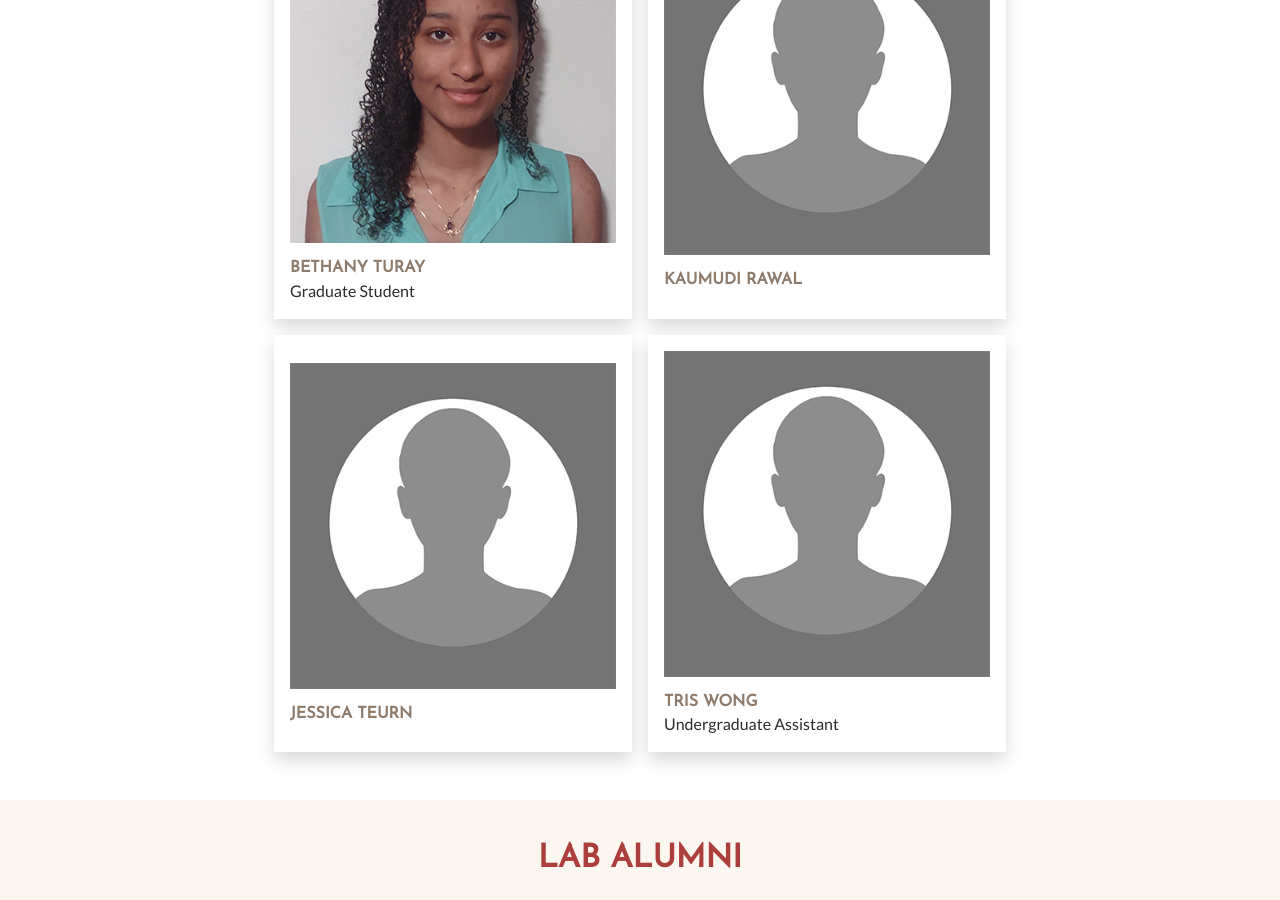
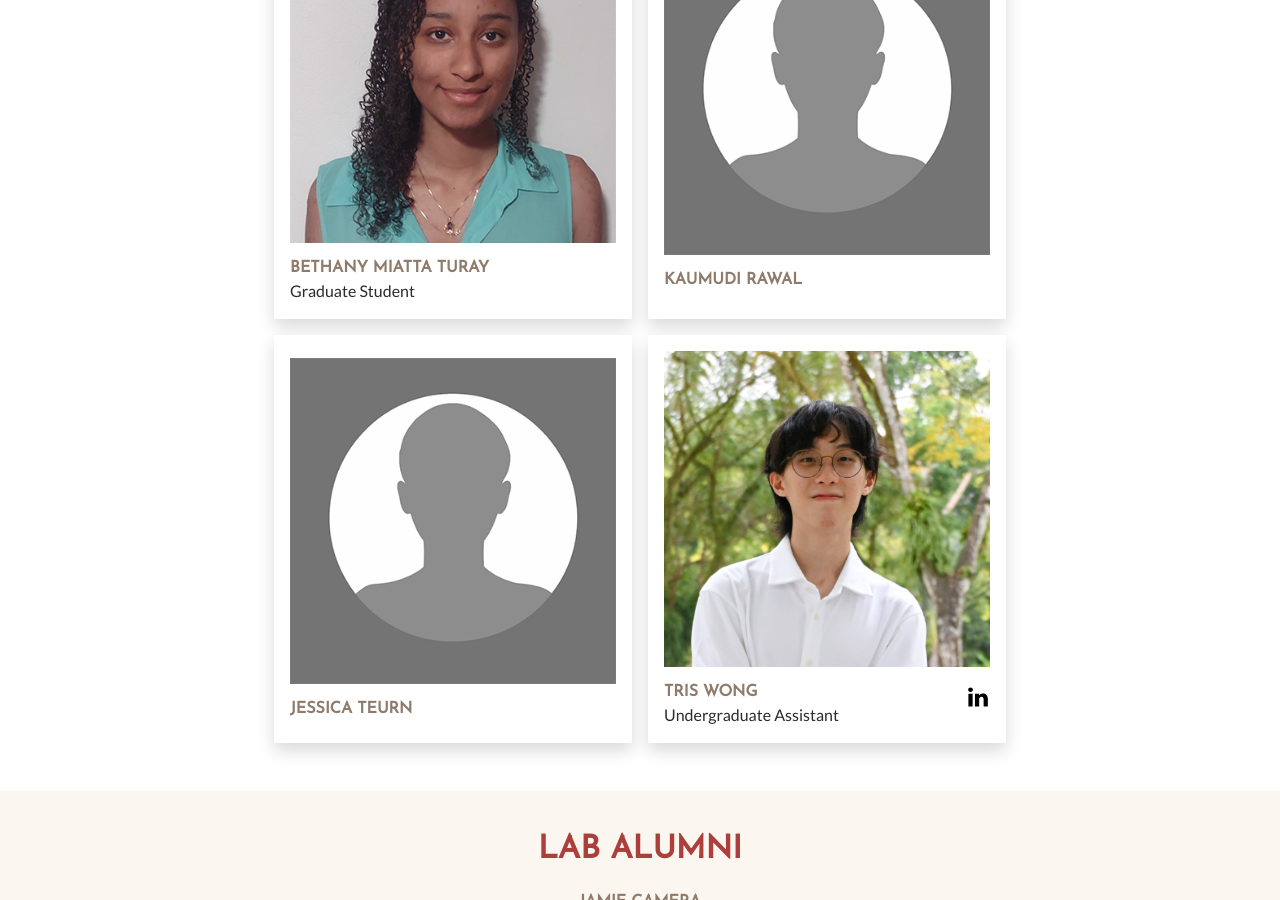
Before and after one commit to ato-neulab/Lab-Website, a Jekyll site: the page built from people.html, in a window 1280 px wide and 900 px high, scrolled down 1271 px. Built offline with Jekyll 4.4.1, drawn with Linux system fonts in a browser that asks for light colours.

Commit message:
Photos adjusted for Tris, adjusted Bethany's name

```diff
--- a/Gemfile
+++ b/Gemfile
@@ -41,3 +41,4 @@
 gem 'rack', '~> 2.2.4'
 gem 'rspec'
 gem "webrick", "~> 1.8"
+gem 'wdm', '>= 0.1.0' if Gem.win_platform?
--- a/_data/people.yml
+++ b/_data/people.yml
@@ -10,7 +10,7 @@
   headshot: "gianna.png"
   linkedin: https://www.linkedin.com/in/giannaewilliams/
 
-- name: "Bethany Turay"
+- name: "Bethany Miatta Turay"
   position: "Graduate Student"
   current: true
   headshot: "bethany.png"
@@ -24,6 +24,8 @@
 - name: "Tris Wong"
   position: "Undergraduate Assistant"
   current: true
+  headshot: "tris.png"
+  linkedin: "https://www.linkedin.com/in/triston-wong/"
 
 - name: "Jamie Camera"
   current: false
--- a/index.html
+++ b/index.html
@@ -86,7 +86,7 @@
 <section class="get-involved" id="get-involved">
   <div class="container py-5">
     <div class="row">
-      <div class="col-sm-12 col-md-7 mb-sm-4">
+      <div class="container py-5">
         <h2>Get Involved</h2>
         <!-- This 'include' tag inserts the text content for this section. -->
         <div class="gi-text mt-2 mb-4">
```
Also changed, not shown: assets/images/Untitled (1).png (deleted), assets/images/headshots/tris.png (added).
